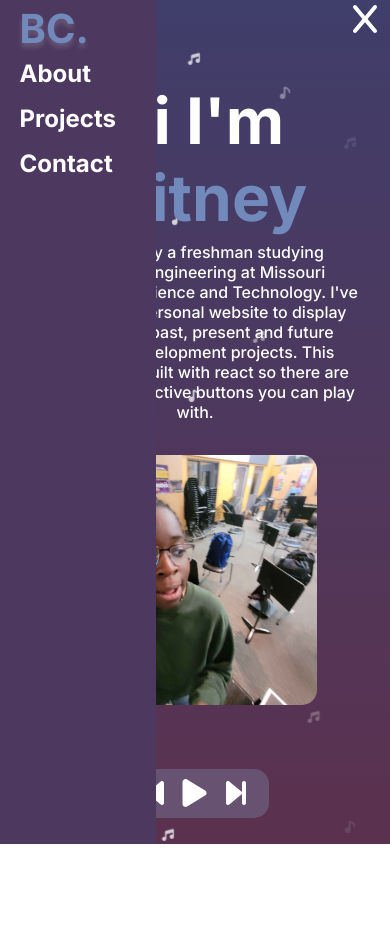
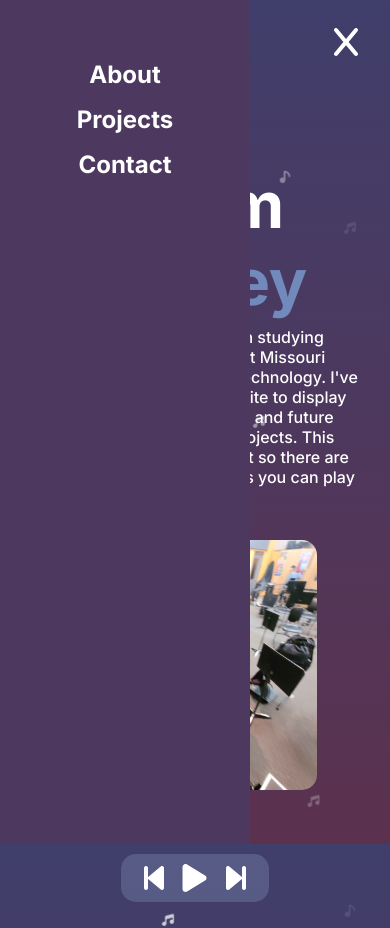
Before and after one commit to Bcean/Revamped-Personal-Website, a React (Vite) app in the folder Personal-Website/: page / in a window 390 px wide. Both pictures are taken after a click on the icon 365 px from the left and 19 px from the top of the page. Before the commit the page ends 844 px from the top, so only its background shows below. Built offline with nearby package versions, Linux system fonts and the light colour scheme.

Commit message:
navbar changes for mobile

```diff
--- a/Personal-Website/src/components/NavBar.jsx
+++ b/Personal-Website/src/components/NavBar.jsx
@@ -1,16 +1,11 @@
-import React from "react";
-import "../styles/NavBar.css";
+import React, { useState, useEffect } from "react";
 import { Link } from "react-router-dom";
 import { useLocation } from "react-router-dom";
 import { FontAwesomeIcon } from "@fortawesome/react-fontawesome";
-import { faBars } from "@fortawesome/free-solid-svg-icons";
-import { faX } from "@fortawesome/free-solid-svg-icons";
-import { useState } from "react";
-import { useEffect } from "react";
+import { faBars, faX } from "@fortawesome/free-solid-svg-icons";
+import "../styles/NavBar.css";
 
 export const NavBar = () => {
-  //for changing colors based on location
-
   const location = useLocation();
 
   const isHomePage = location.pathname === "/";
@@ -18,39 +13,26 @@ export const NavBar = () => {
   const isProjectsPage = location.pathname === "/Projects";
   const isContactPage = location.pathname === "/Contact";
 
-  //show navbar on the side
-  const [navActivityBtn, setnavActivityBtn] = useState(faBars);
-  const [backgroundColorStatus, setbackgroundColorStatus] =
-    useState("transparent");
-  const [displayStatus, setdisplayStatus] = useState("none");
+  const [navActivityBtn, setNavActivityBtn] = useState(faBars); // Hamburger icon state
+  const [isOpen, setIsOpen] = useState(false); // State for toggling navbar visibility
+  const [isWideScreen, setIsWideScreen] = useState(window.innerWidth > 800);
+
   const showNav = () => {
     if (navActivityBtn === faBars) {
-      setnavActivityBtn(faX);
-      setbackgroundColorStatus("#4d395f");
-      setdisplayStatus("block");
+      setNavActivityBtn(faX);
+      setIsOpen(true);
     } else if (navActivityBtn === faX) {
-      setnavActivityBtn(faBars);
-      setbackgroundColorStatus("transparent");
-      setdisplayStatus("none");
+      setNavActivityBtn(faBars);
+      setIsOpen(false);
     }
   };
 
-  const [isWideScreen, setIsWideScreen] = useState(window.innerWidth > 800);
-
   useEffect(() => {
     const handleResize = () => {
-      if (window.innerWidth > 800) {
-        setdisplayStatus("block");
-      } else {
-        setdisplayStatus("none");
-      }
+      setIsWideScreen(window.innerWidth > 800);
     };
 
-    // Run on initial render to ensure the correct state
-    handleResize();
-
     window.addEventListener("resize", handleResize);
-
     return () => {
       window.removeEventListener("resize", handleResize);
     };
@@ -58,7 +40,7 @@ export const NavBar = () => {
 
   return (
     <nav>
-      <div id="navLeft" style={{ backgroundColor: backgroundColorStatus }}>
+      <div id="navLeft">
         <h1 className="headHome">
           <Link
             to="/"
@@ -73,7 +55,7 @@ export const NavBar = () => {
             BC.
           </Link>
         </h1>
-        <div className="otherLinks" style={{ display: displayStatus }}>
+        <div className={`otherLinks ${isOpen ? "active" : ""}`}>
           <ul>
             <li>
               <Link
--- a/Personal-Website/src/index.css
+++ b/Personal-Website/src/index.css
@@ -31,9 +31,9 @@ body {
 
 @media (max-width: 800px) {
   body {
-    overflow-y: scroll;
+    overflow-y: auto;
     overflow-x: hidden;
-    height: max-content;
+    height: auto;
   }
 
   ::-webkit-scrollbar-thumb {
--- a/Personal-Website/src/main.jsx
+++ b/Personal-Website/src/main.jsx
@@ -2,11 +2,11 @@ import { StrictMode } from "react";
 import { createRoot } from "react-dom/client";
 import "./index.css";
 import App from "./App.jsx";
-import { BrowserRouter } from "react-router-dom";
+import { HashRouter } from "react-router-dom";
 createRoot(document.getElementById("root")).render(
   <StrictMode>
-    <BrowserRouter>
+    <HashRouter>
       <App />
-    </BrowserRouter>
+    </HashRouter>
   </StrictMode>
 );
--- a/Personal-Website/src/styles/NavBar.css
+++ b/Personal-Website/src/styles/NavBar.css
@@ -1,19 +1,26 @@
+/* General styling for nav */
 nav {
   width: 100%;
-
   height: 10vh;
-}
-#navLeft {
-  width: 100%;
   display: flex;
   justify-content: space-between;
-  padding: 1% 5% 1% 5%;
-  height: 100%;
   align-items: center;
+  padding: 1% 5%;
 }
+
+#navLeft {
+  display: flex;
+  justify-content: space-between;
+  align-items: center;
+  width: 100%;
+}
+
 #navRight {
-  display: none;
+  display: none; /* Default hidden on larger screens */
+  cursor: pointer;
 }
+
+/* Links styling */
 .link {
   text-decoration: none;
   color: white;
@@ -27,6 +34,7 @@ nav {
   text-shadow: 0px 4px 5px rgba(225, 225, 225, 0.2);
 }
 
+/* Styling for horizontal navbar links on large screens */
 ul {
   list-style-type: none;
   display: flex;
@@ -39,59 +47,48 @@ li {
 
 .otherLinks {
   width: 25%;
+  display: flex;
+  justify-content: space-between;
 }
 
 h1 {
   font-size: 2.5rem;
 }
 
-@media (max-width: 1300px) {
+/* Media query for screen sizes below 800px */
+@media (max-width: 800px) {
+  #navRight {
+    display: block; /* Show hamburger menu button on small screens */
+    font-size: 2rem;
+  }
+
+  /* Initially hide the sidebar and make it fixed to the left side */
   .otherLinks {
-    width: 40%;
+    display: none;
+    position: fixed;
+    top: 0;
+    left: -250px; /* Start off the screen (hidden) */
+    height: 100%;
+    width: 250px; /* Sidebar width */
+    background-color: #4d395f;
+    flex-direction: column;
+    padding-top: 60px; /* Padding to avoid the top edge */
+    z-index: 1000; /* Ensure it's above other content */
+    transition: left 0.3s ease-in-out; /* Add smooth transition for sliding */
   }
-}
 
-@media (max-width: 800px) {
-  nav {
-    position: absolute;
-    z-index: 1;
-    height: 100%;
+  .otherLinks.active {
+    display: block; /* Ensure it's displayed when active */
+    left: 0; /* Move the sidebar into view when active */
+  }
 
-    display: flex;
-    justify-content: space-between;
-  }
-  #navLeft {
-    position: absolute;
-    z-index: 1;
-    width: 40%;
-    height: 100%;
+  ul {
     flex-direction: column;
-    padding-left: 5%;
-    justify-content: flex-start;
-    align-items: flex-start;
-    background-color: #4d395f;
+    gap: 1rem;
+    align-items: center;
   }
 
   #navRight {
-    height: 10%;
-    z-index: 1;
-    justify-self: flex-end;
-    position: absolute;
-    right: 0;
-    font-size: 2rem;
-  }
-
-  .otherLinks {
-    margin-top: 5%;
-
-    display: flex;
-    flex-direction: column;
-  }
-  ul {
-    flex-direction: column;
-    gap: 1rem;
-  }
-  #navRight {
-    display: block;
+    display: block; /* Show hamburger button */
   }
 }
--- a/Personal-Website/src/styles/Projects.css
+++ b/Personal-Website/src/styles/Projects.css
@@ -133,7 +133,7 @@
   .projectsContentContainer {
     display: flex;
     flex-direction: column;
-    margin-top: 25%;
+
     align-items: center;
 
     height: fit-content;
--- a/Personal-Website/vite.config.js
+++ b/Personal-Website/vite.config.js
@@ -4,5 +4,5 @@ import react from "@vitejs/plugin-react";
 // https://vitejs.dev/config/
 export default defineConfig(({ mode }) => ({
   plugins: [react()],
-  base: mode === "production" ? "/Revamped-Personal-Website/" : "/",
+  base: "/Revamped-Personal-Website/",
 }));
```
